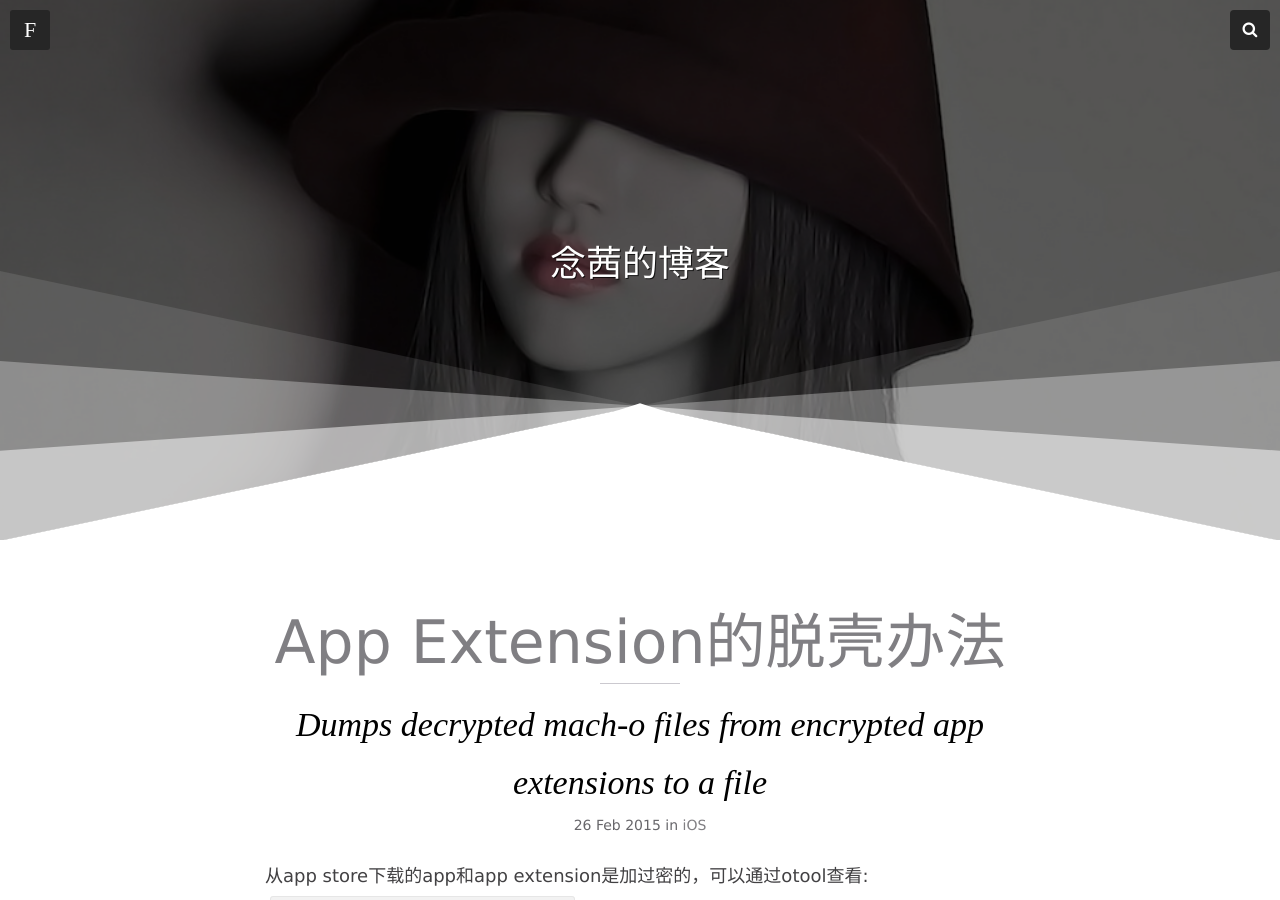
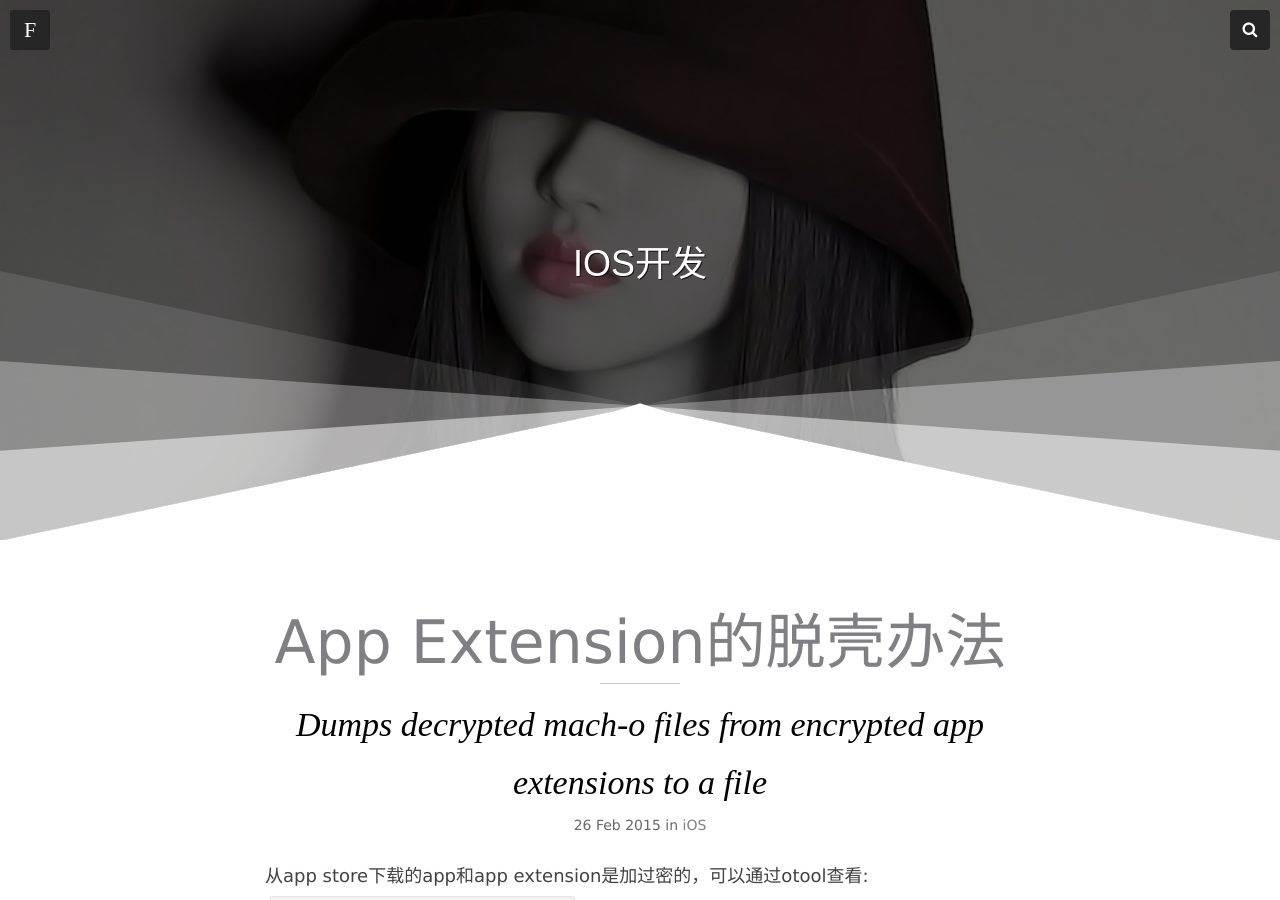
Before and after one commit to Bisond/CarinaTT.github.io, a Jekyll site: the page built from _posts/2015-02-26-dump-decrypted-ios-app-extensions.md, in a window 1280 px wide and 900 px high. Built offline with Jekyll 4.4.1, drawn with Linux system fonts in a browser that asks for light colours; some web fonts are replaced; comment, search, counter and statistics services are not loaded; some of the changed text lies outside the part shown.

Commit message:
Update _config.yml

```diff
--- a/_config.yml
+++ b/_config.yml
@@ -1,7 +1,7 @@
-title:            念茜的博客
+title:            iOS开发
 description:      "Going against the wind is more suitable for flying"
 logo:
-disqus_shortname: nianxinet
+disqus_shortname: tobison
 # Assign a default image for your site's header and footer
 default_bg:       default_bg.jpg
 search:           true
@@ -23,17 +23,17 @@
 
 # Owner/author information
 owner:
-  name:           念茜
+  name:           Bison
   avatar:         avatar.png
-  email:          yiyaaixuexi@gmail.com
+  email:
   # Use the coder's toolbox at http://coderstoolbox.net/string/#!encoding=xml&action=encode&charset=us_ascii to encode your description into XML string
-  description:    一个无忧无虑的单线程妞
+  description:    静态库般Man(ˇˍˇ）
   # Social networking links used in footer. Update and remove as you like.
-  twitter:        CarinaTiantian
+  twitter:        lbjobvip
   facebook:
   github:
-  stackexchange:  http://stackoverflow.com/users/904698/carina
-  linkedin:       http://blog.csdn.net/yiyaaixuexi
+  stackexchange:  #http://stackoverflow.com/users/904698/carina
+  linkedin:       #http://blog.csdn.net/yiyaaixuexi
   instagram:
   flickr:
   tumblr:
@@ -67,7 +67,7 @@
 future:      true
 highlighter: pygments
 markdown:    kramdown
-paginate:    3
+paginate:    4
 paginate_path: "page:num"
 
 # https://github.com/mojombo/jekyll/wiki/Permalinks
```
